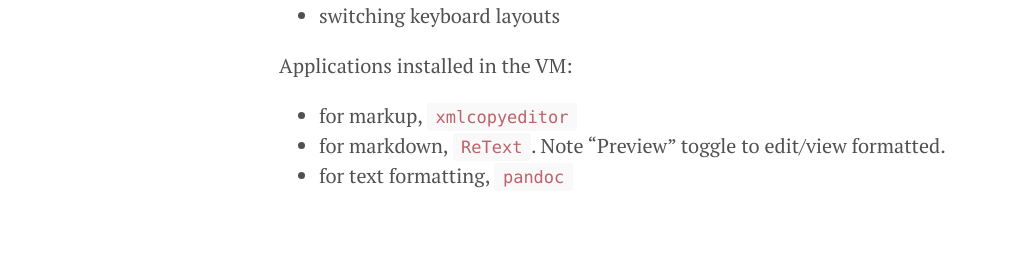
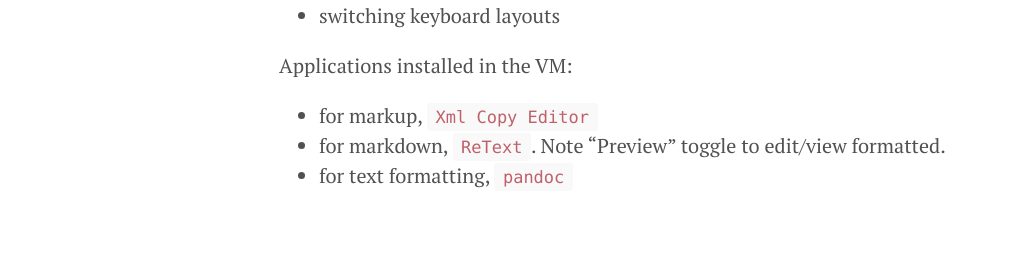
Before and after one commit to homermultitext/hmt-docs, a Jekyll site: the page built from vm/index.md, in a window 1280 px wide. Shown: the part 774-1042 px from the top of the page, without its empty margins (1-1014 px from the left). Built offline with Jekyll 4.4.1, drawn with Linux system fonts in a browser that asks for light colours; Markdown is read by kramdown in place of the engine named in the settings.

```diff
--- a/vm/index.md
+++ b/vm/index.md
@@ -35,6 +35,6 @@ layout: page
 
 Applications installed in the VM:
 
-- for markup, `xmlcopyeditor`
+- for markup, `Xml Copy Editor`
 - for markdown, `ReText`.  Note "Preview" toggle to edit/view formatted.
 - for text formatting, `pandoc`
```
Also changed, not shown: tips/pasteboard.md (+2 -0 lines).
